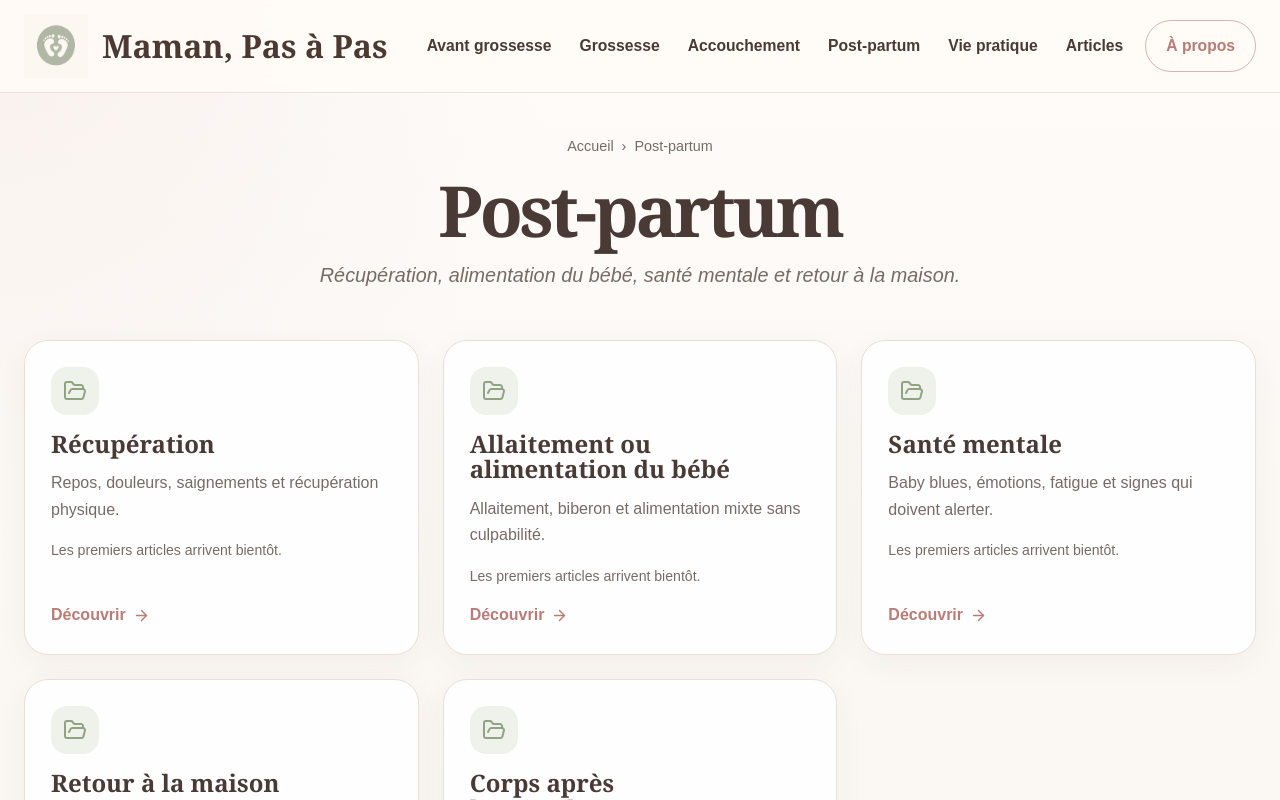
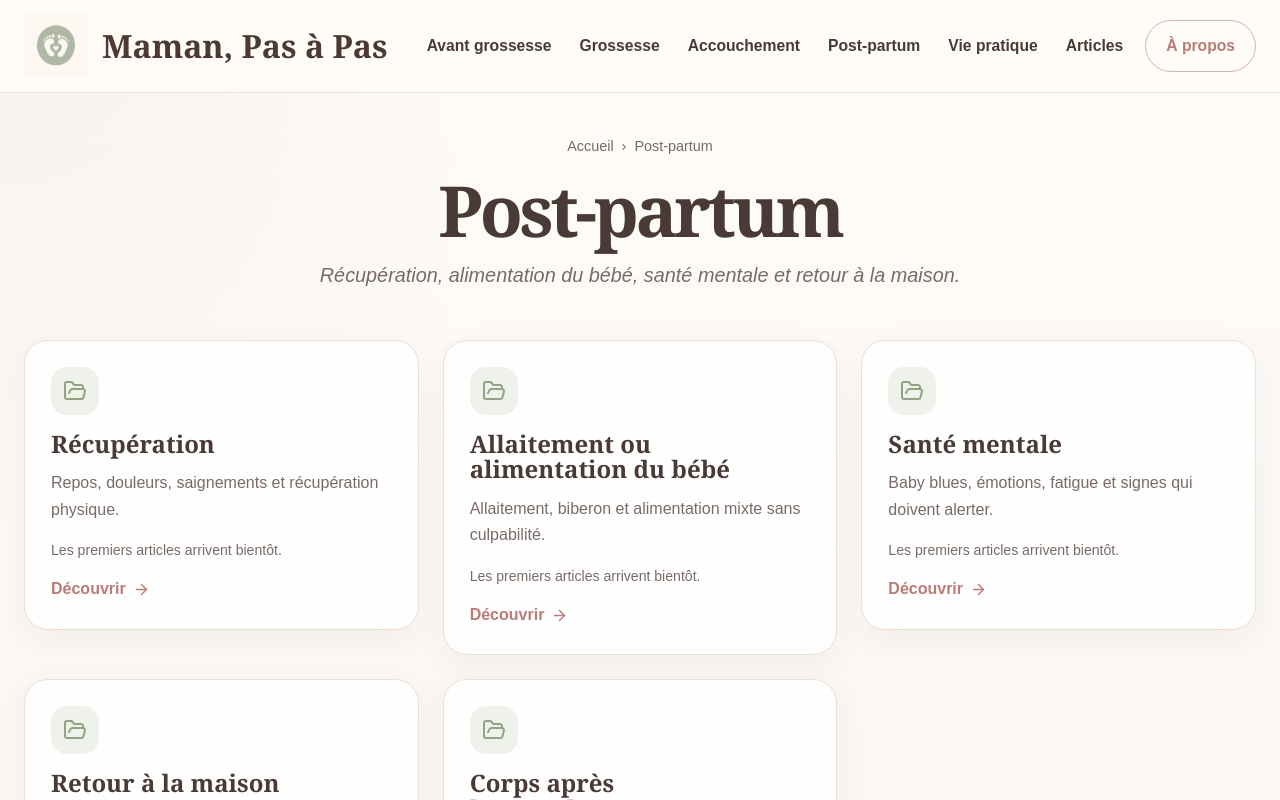
Before and after one commit to Yelenna04/maman-pas-a-pas, a Next.js app: page /post-partum in a window 1280 px wide. Shown: the top 800 px of the page. Built offline with nearby package versions, Linux system fonts and the light colour scheme.

Commit message:
Update CategoryPage.tsx

```diff
--- a/components/CategoryPage.tsx
+++ b/components/CategoryPage.tsx
@@ -40,11 +40,16 @@ export function CategoryPage({ slug }: { slug: string }) {
                   article.subcategorySlug === subcategory.slug
               ).length;
 
+              const href = `/categories/${slug}/${subcategory.slug}`;
+
               return (
-                <section
-                  className="card card-hover"
+                <Link
                   key={subcategory.slug}
+                  href={href}
+                  className="category-card-link"
+                  aria-label={`Découvrir ${subcategory.title}`}
                 >
+                  <section className="card card-hover">
                     <div className="icon-chip sage">
                       <FolderOpen />
                     </div>
@@ -66,14 +71,12 @@ export function CategoryPage({ slug }: { slug: string }) {
                           } disponible${count > 1 ? "s" : ""}`}
                     </p>
 
-                  <Link
-                    className="link-arrow"
-                    href={`/categories/${slug}/${subcategory.slug}`}
-                  >
+                    <span className="link-arrow">
                       Découvrir
                       <ArrowRight size={17} />
+                    </span>
+                  </section>
                 </Link>
-                </section>
               );
             })}
           </div>
```
Lines whose indentation alone changed are shown as unchanged.
